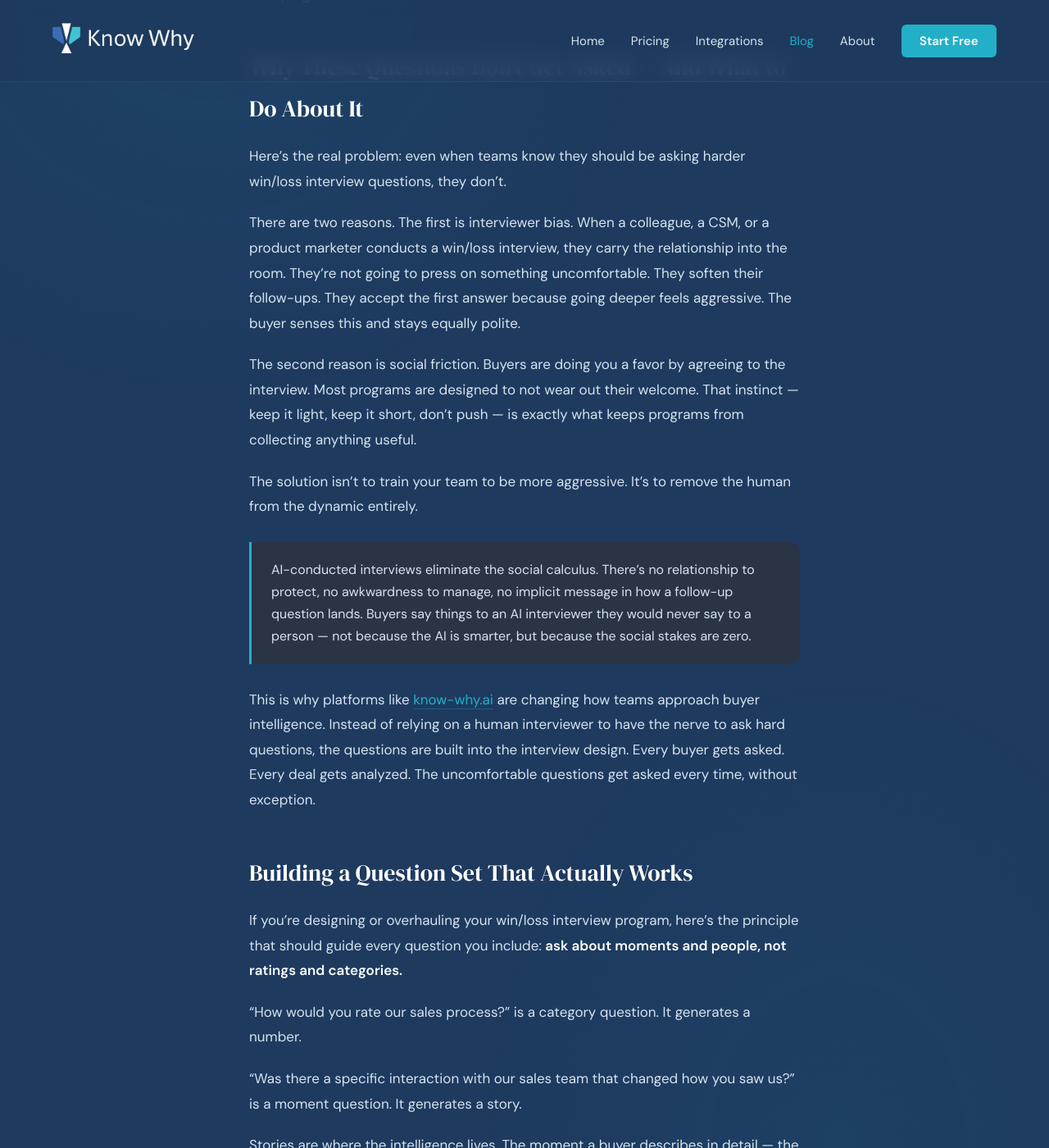
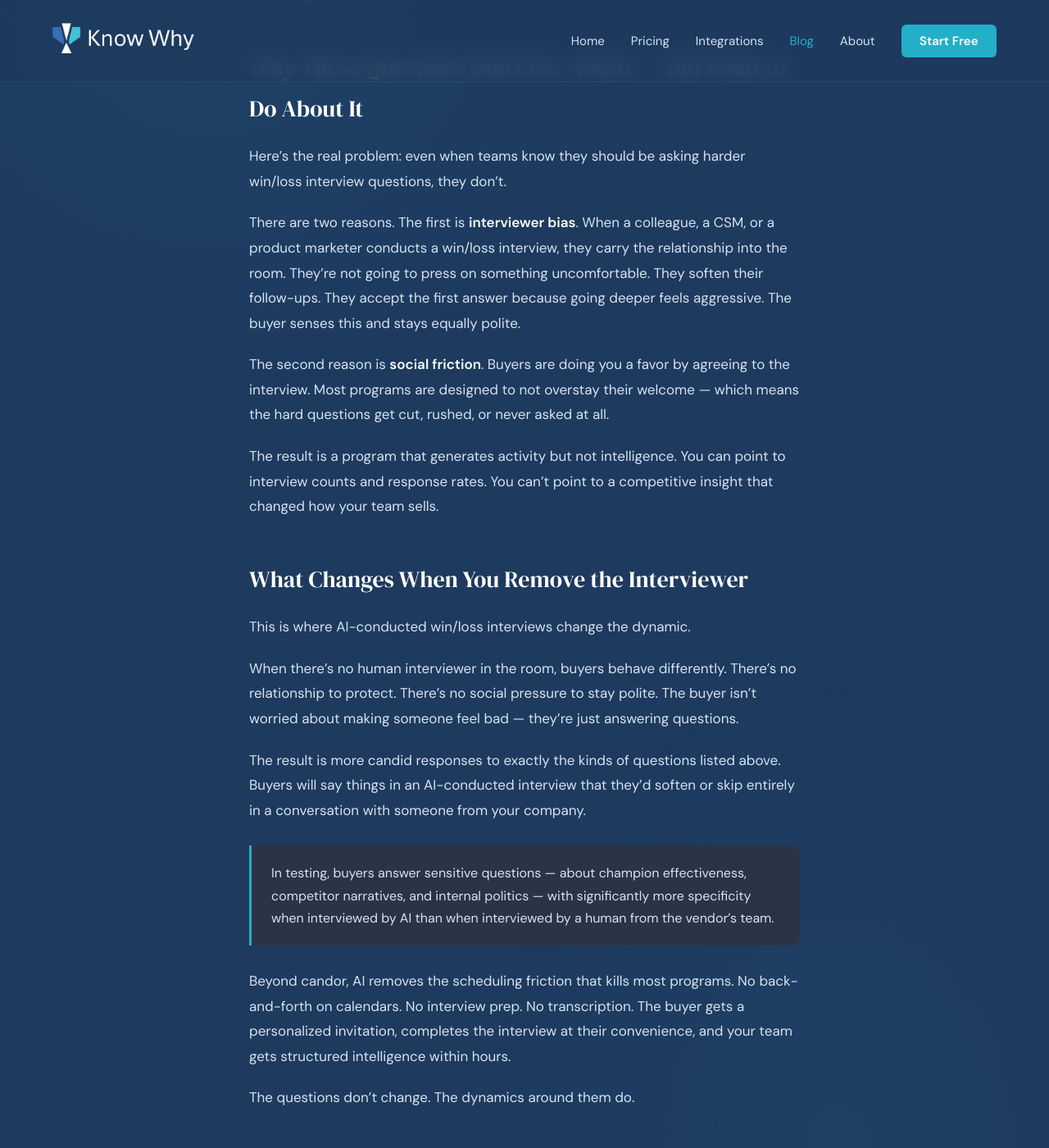
Before and after one commit to katiealbanos-lgtm/know-why.ai, a Jekyll site: the page built from _posts/2026-03-08-win-loss-interview-questions-your-competitors-hope-you-never-ask.md, in a window 1280 px wide and 1400 px high, scrolled down 3958 px. Shown: the whole window at 82% size. Built offline with Jekyll 4.4.1, drawn with Linux system fonts in a browser that asks for light colours; some of the changed text lies outside the part shown.

```diff
--- a/_posts/2026-03-08-win-loss-interview-questions-your-competitors-hope-you-never-ask.md
+++ b/_posts/2026-03-08-win-loss-interview-questions-your-competitors-hope-you-never-ask.md
@@ -6,24 +6,22 @@
 category: "Competitive Intelligence"
 tags:
   - win-loss-analysis
+  - competitive-intelligence
   - buyer-interviews
-  - competitive-intelligence
-  - sales-enablement
+  - sales-strategy
 author: "Katie Albanos"
 reading_time: 6
 og_image: "/og-image.png"
-keywords: "win loss interview questions, win/loss analysis questions, buyer interview questions, competitive intelligence"
+keywords: "win loss interview questions, win/loss analysis questions, competitive intelligence, buyer interview questions"
 faq:
-  - question: "What makes a good win/loss interview question?"
-    answer: "Good win/loss interview questions are specific, non-leading, and designed to surface uncomfortable truths. They focus on competitive dynamics, buying committee behavior, and inflection points in the deal — not just general satisfaction with your company's performance."
+  - question: "How many win/loss interviews should you conduct per month?"
+    answer: "Aim to interview buyers from at least 20-30% of closed deals — wins and losses alike. Prioritize high-value deals and deals lost to key competitors. Quality and consistency matter more than volume, especially early in a program."
   - question: "Who should conduct win/loss interviews?"
-    answer: "Ideally, someone with no direct stake in the deal outcome — a neutral party, a dedicated researcher, or an AI interviewer. When a rep or CSM conducts the interview, they unconsciously soften follow-ups and accept surface-level answers to avoid awkwardness."
-  - question: "When should you conduct win/loss interviews?"
-    answer: "Within 2–4 weeks of the deal closing. Too soon and buyers may not be fully candid. Too late and the specific details — names, moments, exact language — start to fade. The recency window is critical for collecting actionable intelligence."
-  - question: "How do you get buyers to agree to a win/loss interview?"
-    answer: "Keep it short (15–20 minutes), frame it as helping your team improve rather than relitigating the deal, and make it as easy as possible to participate. AI-conducted interviews remove scheduling friction entirely — buyers can complete them on their own time."
-  - question: "Can AI conduct win/loss interviews effectively?"
-    answer: "Yes — and in some ways better than humans. AI interviewers eliminate social friction, don't carry relationship baggage into the conversation, and can ask hard follow-up questions without it feeling confrontational. Platforms like know-why.ai use this to conduct interviews at scale across every closed deal."
+    answer: "Not the sales rep who worked the deal. Buyers are far more candid with a neutral third party — whether that's a product marketer, a dedicated researcher, or an AI-powered interview platform. Removing the relationship from the room is the single biggest lever on response quality."
+  - question: "How long should a win/loss interview be?"
+    answer: "20-30 minutes is the sweet spot. Long enough to go deep on two or three key areas, short enough that buyers will actually agree to do it. Don't try to cover everything in one interview — prioritize the questions that will give you the most actionable intelligence for your current strategic questions."
+  - question: "What's the best way to get buyers to agree to a win/loss interview?"
+    answer: "Reach out within 2-3 weeks of the deal closing, keep the ask short, and make it clear their input will directly shape the product and process — not just disappear into a database. AI-conducted interviews remove scheduling friction entirely and often see higher response rates than traditional outreach."
 download: false
 download_url: ""
 download_description: ""
@@ -85,41 +83,50 @@
 
 Here's the real problem: even when teams know they should be asking harder win/loss interview questions, they don't.
 
-There are two reasons. The first is interviewer bias. When a colleague, a CSM, or a product marketer conducts a win/loss interview, they carry the relationship into the room. They're not going to press on something uncomfortable. They soften their follow-ups. They accept the first answer because going deeper feels aggressive. The buyer senses this and stays equally polite.
+There are two reasons. The first is **interviewer bias**. When a colleague, a CSM, or a product marketer conducts a win/loss interview, they carry the relationship into the room. They're not going to press on something uncomfortable. They soften their follow-ups. They accept the first answer because going deeper feels aggressive. The buyer senses this and stays equally polite.
 
-The second reason is social friction. Buyers are doing you a favor by agreeing to the interview. Most programs are designed to not wear out their welcome. That instinct — keep it light, keep it short, don't push — is exactly what keeps programs from collecting anything useful.
+The second reason is **social friction**. Buyers are doing you a favor by agreeing to the interview. Most programs are designed to not overstay their welcome — which means the hard questions get cut, rushed, or never asked at all.
 
-The solution isn't to train your team to be more aggressive. It's to remove the human from the dynamic entirely.
+The result is a program that generates activity but not intelligence. You can point to interview counts and response rates. You can't point to a competitive insight that changed how your team sells.
 
-> AI-conducted interviews eliminate the social calculus. There's no relationship to protect, no awkwardness to manage, no implicit message in how a follow-up question lands. Buyers say things to an AI interviewer they would never say to a person — not because the AI is smarter, but because the social stakes are zero.
+## What Changes When You Remove the Interviewer
 
-This is why platforms like [know-why.ai](https://know-why.ai) are changing how teams approach buyer intelligence. Instead of relying on a human interviewer to have the nerve to ask hard questions, the questions are built into the interview design. Every buyer gets asked. Every deal gets analyzed. The uncomfortable questions get asked every time, without exception.
+This is where AI-conducted win/loss interviews change the dynamic.
 
-## Building a Question Set That Actually Works
+When there's no human interviewer in the room, buyers behave differently. There's no relationship to protect. There's no social pressure to stay polite. The buyer isn't worried about making someone feel bad — they're just answering questions.
 
-If you're designing or overhauling your win/loss interview program, here's the principle that should guide every question you include: **ask about moments and people, not ratings and categories.**
+The result is more candid responses to exactly the kinds of questions listed above. Buyers will say things in an AI-conducted interview that they'd soften or skip entirely in a conversation with someone from your company.
 
-"How would you rate our sales process?" is a category question. It generates a number.
+> In testing, buyers answer sensitive questions — about champion effectiveness, competitor narratives, and internal politics — with significantly more specificity when interviewed by AI than when interviewed by a human from the vendor's team.
 
-"Was there a specific interaction with our sales team that changed how you saw us?" is a moment question. It generates a story.
+Beyond candor, AI removes the scheduling friction that kills most programs. No back-and-forth on calendars. No interview prep. No transcription. The buyer gets a personalized invitation, completes the interview at their convenience, and your team gets structured intelligence within hours.
 
-Stories are where the intelligence lives. The moment a buyer describes in detail — the presentation that landed wrong, the pricing call that felt tone-deaf, the competitor's engineer who spent two hours on a custom demo — is worth more than a hundred NPS-style ratings.
+The questions don't change. The dynamics around them do.
 
-The best win/loss interview question sets share a few structural traits:
+## Building a Question Cadence That Actually Works
 
-- **They start broad and get specific.** Open with questions that let buyers tell the story in their own order, then follow up on the specific moments they surface.
-- **They ask about people, not just products.** Who were the skeptics? Who drove urgency? Who was the final decision-maker, and what did they care about?
-- **They ask about competitors indirectly.** Asking "why did you choose them?" puts buyers on the spot. Asking "how did they describe the category?" gets you their actual pitch.
-- **They close with the counterfactual.** What would have had to be true for a different outcome? This forces the buyer to articulate the specific gap — not a general critique.
+The questions above aren't meant to be a script you run through in order. They're anchors — moments where the conversation goes deeper than it usually does.
 
-## The Questions Your Program Is Missing
+A good win/loss interview structure looks something like this:
 
-Most win/loss programs are optimized for completion, not insight. The questions are short, non-threatening, and easy to answer. Buyers leave feeling like they were helpful. Teams leave feeling like they did the work.
+**Open with the decision timeline.** Establish when the evaluation started, who was involved, and how the shortlist was built. This is context, not intelligence — but it makes everything that comes after more useful.
 
-Neither is true.
+**Dig into the competitive dynamics.** This is where the questions above live. How did competitors enter? What narrative did they run? Where did momentum shift?
 
-The competitive intelligence that actually changes how your team sells — the narratives your competitors use, the moments deals turn, the internal dynamics you never see — only surfaces when you ask for it directly. When you follow up instead of accepting the first answer. When you name the competitor instead of dancing around them. When you ask the buyer to describe exactly what happened, not how they'd categorize it.
+**Surface the internal story.** Who were the real decision-makers? What did the buying committee debate internally? What did your champion say on your behalf?
 
-That's hard to do consistently with a human-led program. It's easier when the interview is designed to ask those questions by default — every time, for every deal.
+**Close with the counterfactual.** What would have had to be different? What almost changed the outcome?
 
-Start with the questions above. Build them into your process. And if you want a system that asks them at scale without the friction of scheduling, bias, or social awkwardness, [know-why.ai](https://know-why.ai) was built for exactly that.
+You won't get through all of this in every interview. That's fine. Prioritize based on what you most need to understand. If you're losing deals to the same competitor repeatedly, spend more time on the competitive dynamics. If your champions are consistently failing to close internal consensus, spend more time on the internal story.
+
+## The Intelligence You're Leaving on the Table
+
+Most win/loss programs are underleveraged — not because teams don't care, but because the questions they're asking can't surface what they actually need to know.
+
+The competitive intelligence that changes how you sell isn't in the headline loss reason. It's in the specific moment the deal shifted, the exact framing your competitor used, the internal conversation your champion didn't win.
+
+That intelligence exists. Your buyers have it. The only question is whether you're asking the right questions to get it.
+
+Stop asking buyers what happened. Start asking them what they heard, who shifted things, and what almost went differently. That's where the real answers are.
+
+Ready to capture win/loss intelligence from every deal — without the scheduling friction and interviewer bias? [Start free](/#trial) and see what your buyers are really saying.
```
